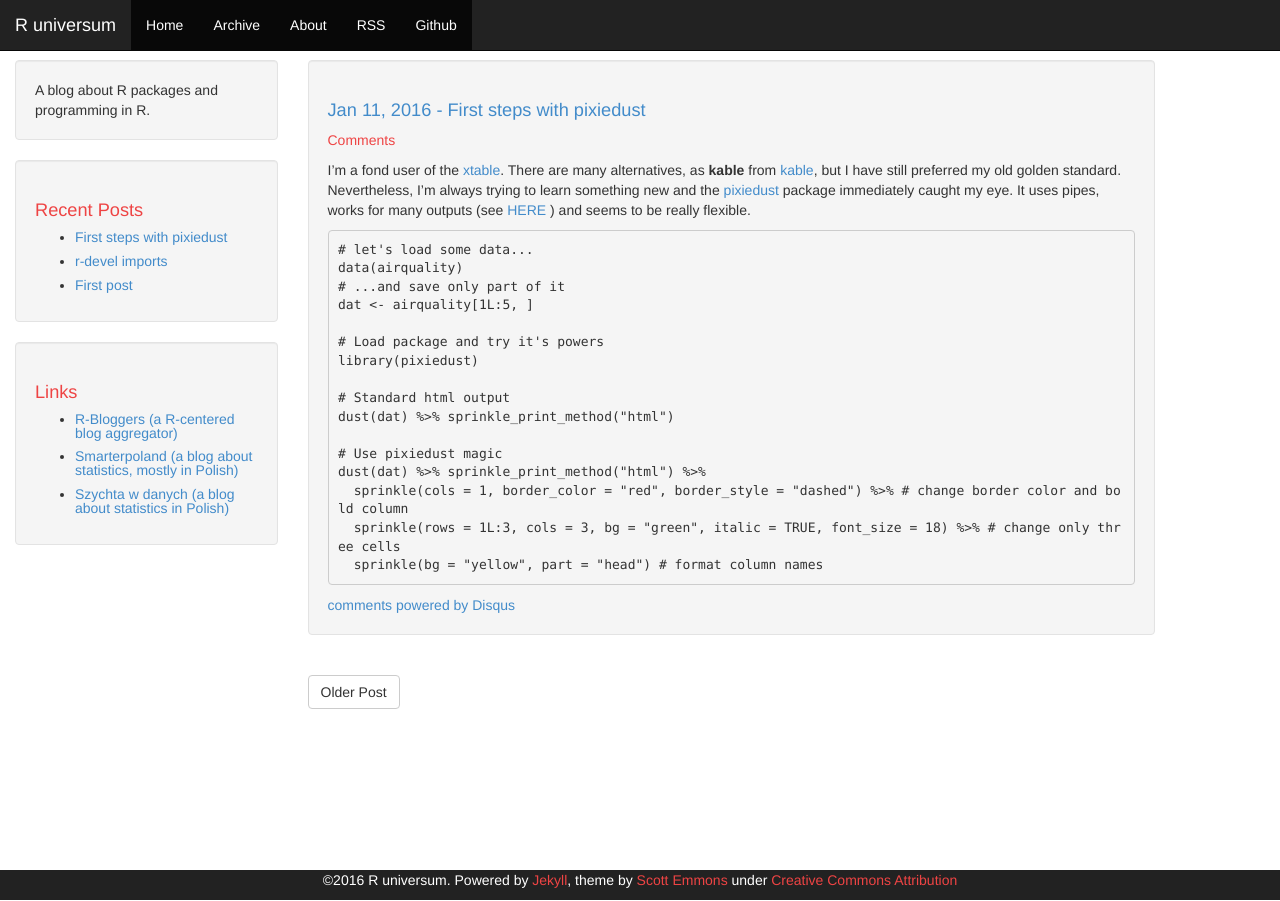
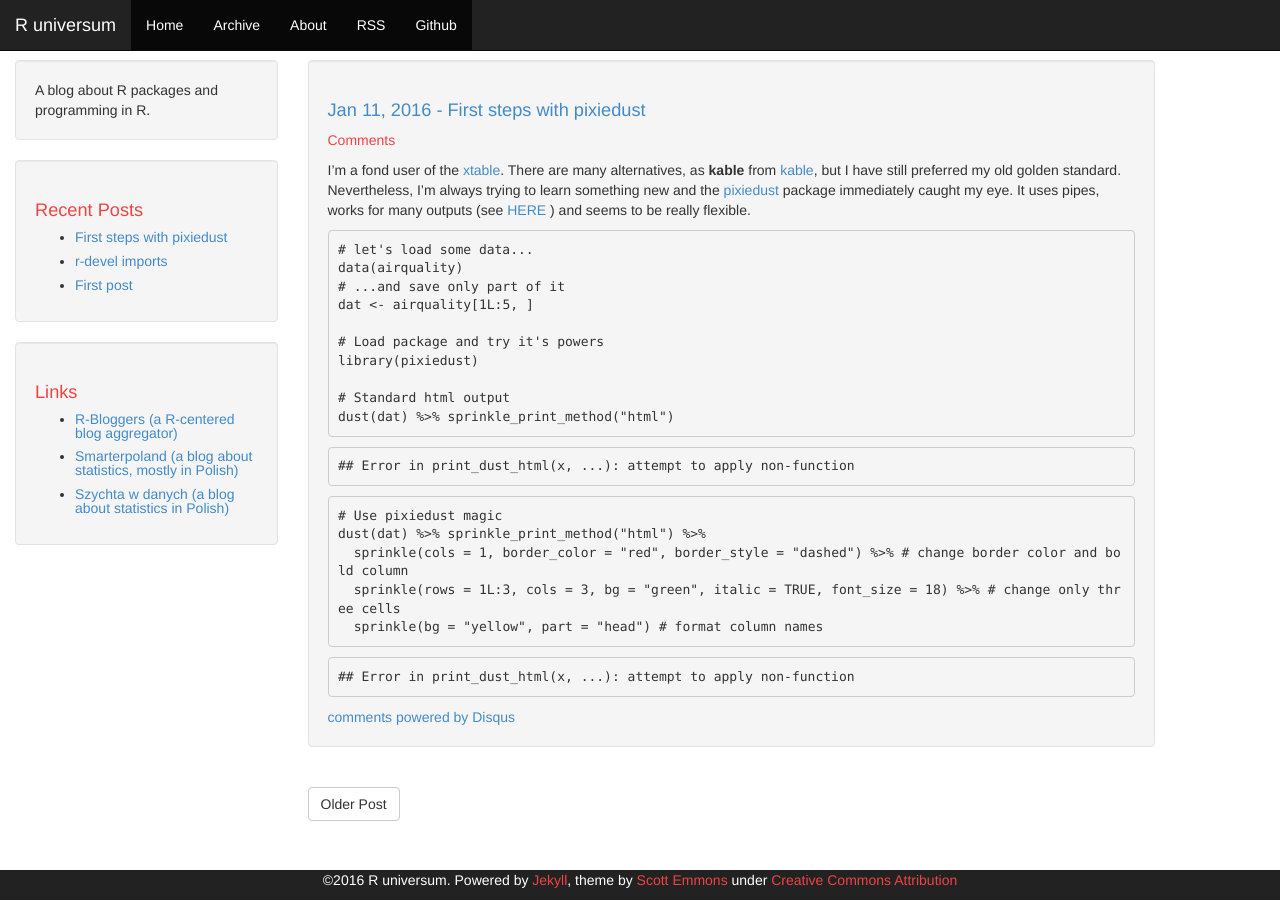
Before and after one commit to michbur/michbur.github.io, a Jekyll site: the page built from _posts/2015-01-11-first_steps_with_pixiedust.md, in a window 1280 px wide. Built offline with Jekyll 4.4.1, drawn with Linux system fonts in a browser that asks for light colours; Markdown is read by kramdown in place of the engine named in the settings; comment, search, counter and statistics services are not loaded.

Commit message:
Fighting with jekyll

```diff
--- a/_posts/2015-01-11-first_steps_with_pixiedust.md
+++ b/_posts/2015-01-11-first_steps_with_pixiedust.md
@@ -23,10 +23,26 @@ library(pixiedust)
 
 # Standard html output
 dust(dat) %>% sprinkle_print_method("html")
+{% endhighlight %}
 
+
+
+{% highlight text %}
+## Error in print_dust_html(x, ...): attempt to apply non-function
+{% endhighlight %}
+
+
+
+{% highlight r %}
 # Use pixiedust magic
 dust(dat) %>% sprinkle_print_method("html") %>%
   sprinkle(cols = 1, border_color = "red", border_style = "dashed") %>% # change border color and bold column
   sprinkle(rows = 1L:3, cols = 3, bg = "green", italic = TRUE, font_size = 18) %>% # change only three cells
   sprinkle(bg = "yellow", part = "head") # format column names
 {% endhighlight %}
+
+
+
+{% highlight text %}
+## Error in print_dust_html(x, ...): attempt to apply non-function
+{% endhighlight %}
```
Also changed, not shown: images/2015-11-12-First-post/unnamed-chunk-3-1.svg.
